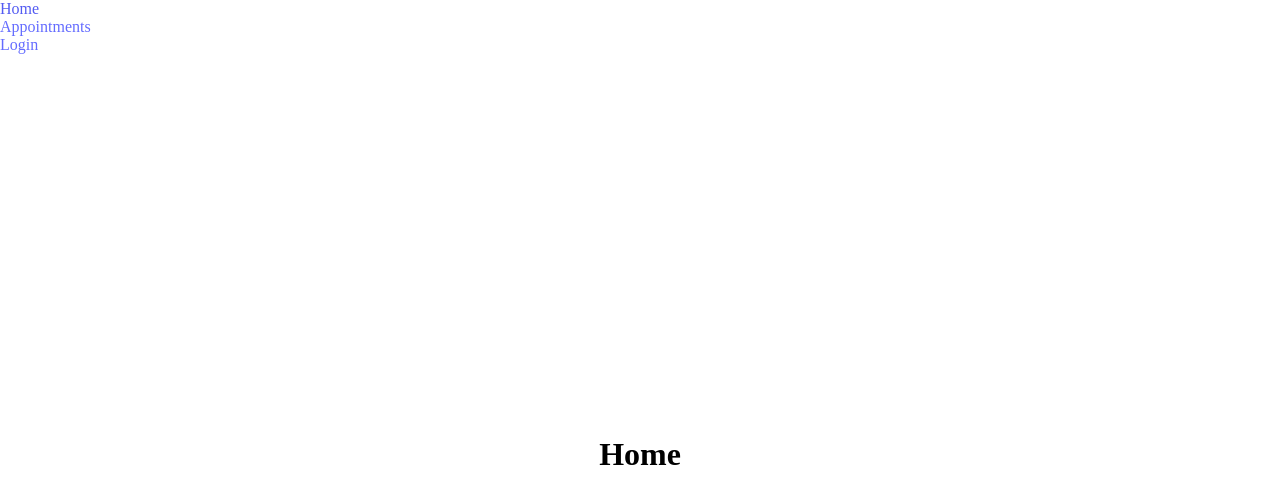
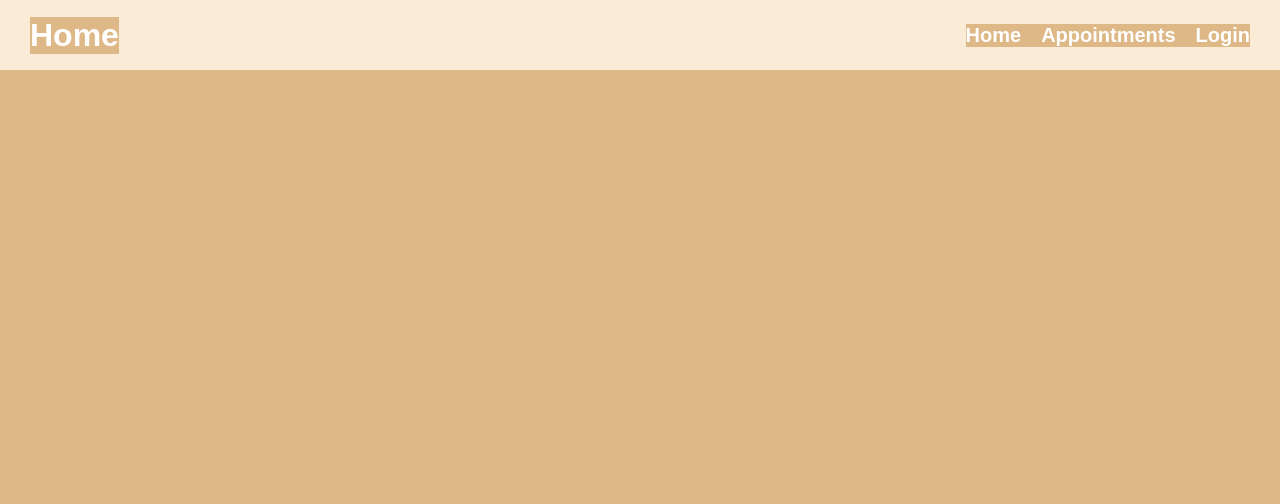
Before and after one commit to 1LuisVargas/turn-taking-app-fullstack, a React app in the folder front/: page / in a window 1280 px wide. Shown: the top 504 px of the page. Built offline with nearby package versions, Linux system fonts and the light colour scheme; the HTML template or start-up script is replaced by a standard one.

Commit message:
More styling advances

```diff
--- a/front/src/components/NavBar.jsx
+++ b/front/src/components/NavBar.jsx
@@ -2,9 +2,9 @@ import styles from "../modules/NavBar.module.css";
 
 const NavBar = () => {
   return (
-    <header className={styles.container}>
+    <header>
       <nav>
-        <ul>
+        <ul className={styles.container}>
           <li>
             <a href="#">Home</a>
           </li>
--- a/front/src/index.css
+++ b/front/src/index.css
@@ -1,5 +1,8 @@
-/* Removing default margin and padding */
+/* Removing default margin and padding, and adding some basic style to all elements */
 * {
   margin: 0;
   padding: 0;
+  box-sizing: border-box;
+  font-family: 'Poppins', sans-serif;
+  background-color: burlywood;
 }
--- a/front/src/modules/Home.module.css
+++ b/front/src/modules/Home.module.css
@@ -1,7 +1,10 @@
 .container{
     display: flex;
-    flex-direction: column;
+    flex-direction: row-reverse;
+    justify-content: space-between;
     align-items: center;
-    justify-content: center;
-    height: 100vh;
+    color: white;
+    height: 70px;
+    background-color: antiquewhite;
+    padding: 30px;
 }
--- a/front/src/modules/NavBar.module.css
+++ b/front/src/modules/NavBar.module.css
@@ -1,13 +1,21 @@
 .container{
     display: flex;
     flex-direction: row;
-    gap: 10px;
+    justify-content: space-between;
+    align-items: center;
+    list-style: none;
+    gap: 20px;
+    margin: 0;
+    padding: 0;
+    font-weight: bold;
+    font-size: 20px;
+    text-decoration: none;
+    cursor: pointer;
 
-    & a{
-        text-decoration: none;
-        color: #646cff; /* Using the same original color for now. TODO: Change the color */
-    }
-    & :hover{
-        color: #535bf2;
+    &{
+        a{
+            color: white;
+            text-decoration: none;
+        }
     }
 }
--- a/front/src/views/Home.jsx
+++ b/front/src/views/Home.jsx
@@ -3,9 +3,9 @@ import styles from "../modules/Home.module.css";
 
 const Home = () => {
     return (
-        <div>
+        <div className={styles.container}>
             <NavBar/>
-            <h1 className={styles.container}>Home</h1>
+            <h1>Home</h1>
         </div>
     )
 }
```
